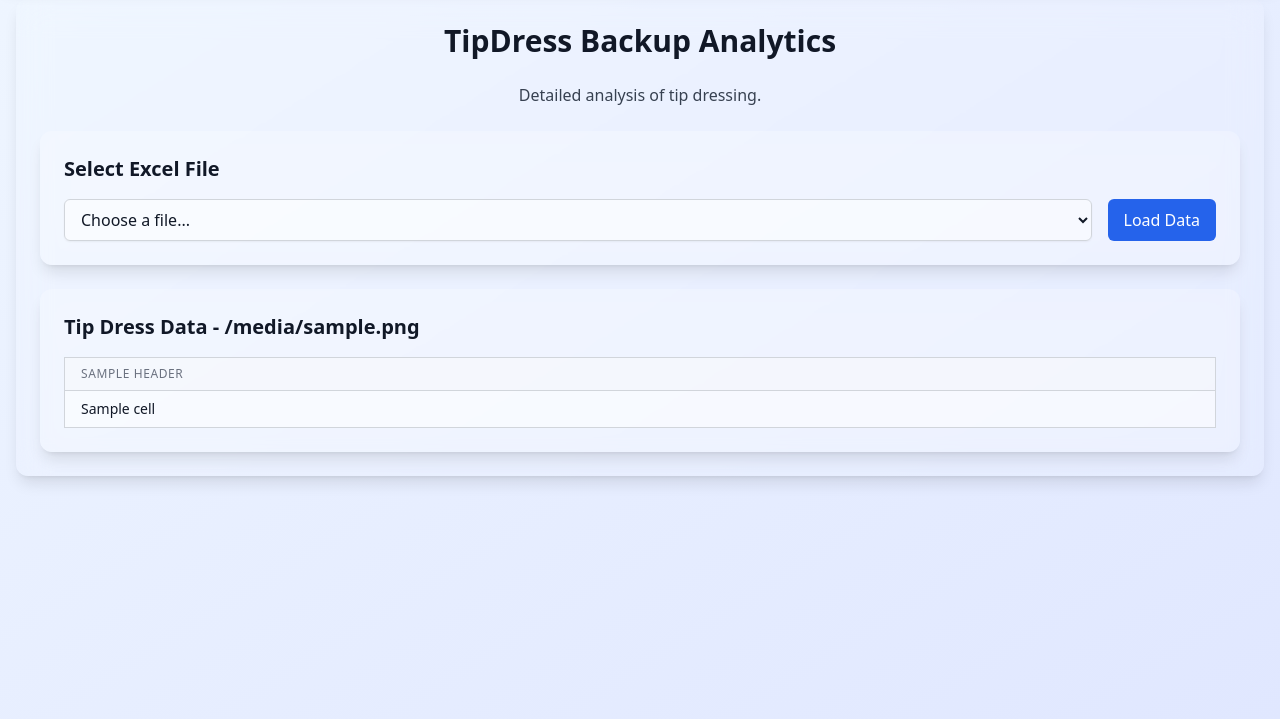
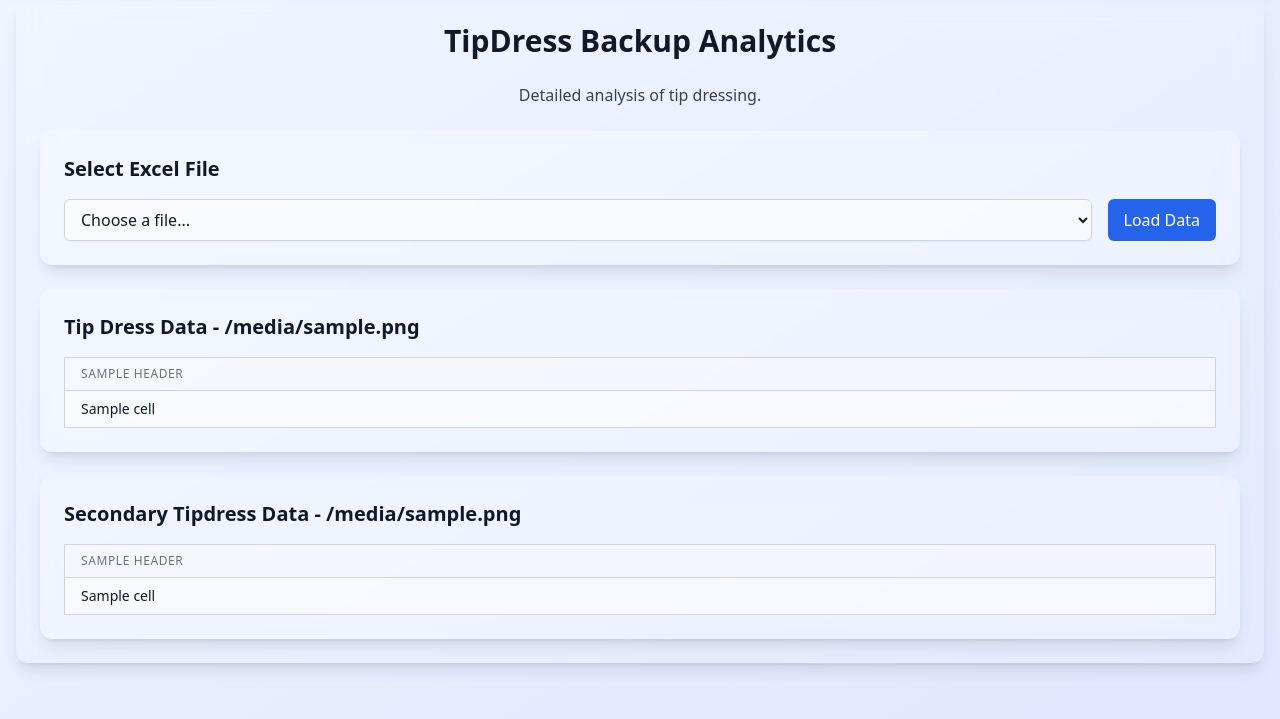
Before and after one commit to devmdave/ProductionAnalyser-Web, a Flask app: template templates/tipdress.html in a window 1280 px wide. Shown: the part 81-800 px from the top of the page. Run offline with Flask 3, Linux system fonts and the light colour scheme; the template is opened without the code that fills it: most values are stand-ins (such as "Sample title", 1, 10 or a date in 2020); some libraries are stand-ins or nearby versions.

Commit message:
added secondary table to tipdress.html and fixed some changes

```diff
--- a/app.py
+++ b/app.py
@@ -72,6 +72,8 @@ def tipdress():
     headers = []
     data = []
     selected_file = None
+    secondary_headers = []
+    secondary_data = []
 
     if request.method == 'POST':
         selected_file = request.form.get('file')
@@ -84,7 +86,19 @@ def tipdress():
                 else:
                     data.append(list(row))
 
-    return render_template('tipdress.html', files=files, headers=headers, data=data, selected_file=selected_file)
+            # Load secondary data
+            secondary_dir =  os.getenv('TIPDRESS_DATA_DIR', 'tipdress_data')
+            secondary_file_path = os.path.join(secondary_dir, selected_file)
+            if os.path.exists(secondary_file_path):
+                workbook_secondary = openpyxl.load_workbook(secondary_file_path)
+                sheet_secondary = workbook_secondary.active
+                for row in sheet_secondary.iter_rows(values_only=True):
+                    if not secondary_headers:
+                        secondary_headers = list(row)
+                    else:
+                        secondary_data.append(list(row))
+
+    return render_template('tipdress.html', files=files, headers=headers, data=data, selected_file=selected_file, secondary_headers=secondary_headers, secondary_data=secondary_data)
 
 if __name__ == '__main__':
     app.run(host='0.0.0.0', debug=True)
--- a/templates/tipdress.html
+++ b/templates/tipdress.html
@@ -22,7 +22,7 @@
 
 <!-- Data Table -->
 {% if headers %}
-<div class="bg-white/20 dark:bg-gray-800/20 backdrop-blur-lg rounded-xl shadow-lg p-6">
+<div class="bg-white/20 dark:bg-gray-800/20 backdrop-blur-lg rounded-xl shadow-lg p-6 mb-6">
     <h2 class="text-xl font-semibold mb-4 text-gray-900 dark:text-white">Tip Dress Data - {{ selected_file }}</h2>
     <div class="overflow-x-auto">
         <table class="min-w-full table-auto border-collapse border border-gray-300 dark:border-gray-600">
@@ -37,7 +37,7 @@
                 {% for row in data %}
                 <tr class="hover:bg-gray-50/50 dark:hover:bg-gray-700/50">
                     {% for cell in row %}
-                    <td class="px-4 py-2 whitespace-nowrap text-sm text-gray-900 dark:text-gray-100 border-b border-gray-300 dark:border-gray-600{% if headers[loop.index0].lower() == 'tipdress' %} tipdress-cell{% endif %}">{{ cell }}</td>
+                    <td class="px-4 py-2 whitespace-nowrap text-sm text-gray-900 dark:text-gray-100 border-b border-gray-300 dark:border-gray-600 tipdress-cell">{{ cell }}</td>
                     {% endfor %}
                 </tr>
                 {% endfor %}
@@ -45,5 +45,42 @@
         </table>
     </div>
 </div>
+{% elif selected_file %}
+<div class="bg-white/20 dark:bg-gray-800/20 backdrop-blur-lg rounded-xl shadow-lg p-6">
+    <h2 class="text-xl font-semibold mb-4 text-gray-900 dark:text-white">Primary Tipdress Data - {{ selected_file }}</h2>
+    <p class="text-gray-700 dark:text-gray-300">No Primary data available.</p>
+</div>
+{% endif %}
+
+<!-- Secondary Data Table -->
+{% if secondary_headers %}
+<div class="bg-white/20 dark:bg-gray-800/20 backdrop-blur-lg rounded-xl shadow-lg p-6">
+    <h2 class="text-xl font-semibold mb-4 text-gray-900 dark:text-white">Secondary Tipdress Data - {{ selected_file }}</h2>
+    <div class="overflow-x-auto">
+        <table class="min-w-full table-auto border-collapse border border-gray-300 dark:border-gray-600">
+            <thead class="bg-gray-50/50 dark:bg-gray-700/50">
+                <tr>
+                    {% for header in secondary_headers %}
+                    <th class="px-4 py-2 text-left text-xs font-medium text-gray-500 dark:text-gray-300 uppercase tracking-wider border-b border-gray-300 dark:border-gray-600">{{ header }}</th>
+                    {% endfor %}
+                </tr>
+            </thead>
+            <tbody class="bg-white/50 dark:bg-gray-800/50 divide-y divide-gray-200 dark:divide-gray-600">
+                {% for row in secondary_data %}
+                <tr class="hover:bg-gray-50/50 dark:hover:bg-gray-700/50">
+                    {% for cell in row %}
+                    <td class="px-4 py-2 whitespace-nowrap text-sm text-gray-900 dark:text-gray-100 border-b border-gray-300 dark:border-gray-600 tipdress-cell">{{ cell }}</td>
+                    {% endfor %}
+                </tr>
+                {% endfor %}
+            </tbody>
+        </table>
+    </div>
+</div>
+{% elif selected_file %}
+<div class="bg-white/20 dark:bg-gray-800/20 backdrop-blur-lg rounded-xl shadow-lg p-6">
+    <h2 class="text-xl font-semibold mb-4 text-gray-900 dark:text-white">Secondary Tipdress Data - {{ selected_file }}</h2>
+    <p class="text-gray-700 dark:text-gray-300">No secondary data available.</p>
+</div>
 {% endif %}
 {% endblock %}
```
